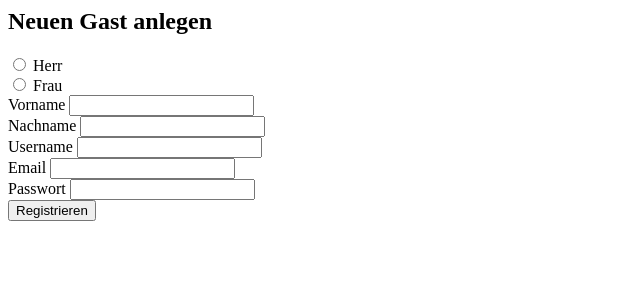
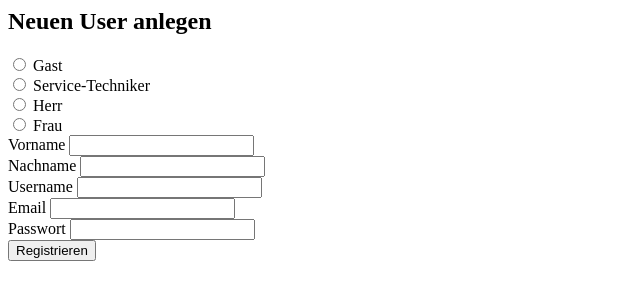
Before and after one commit to fatimatuana/webproj-main, a PHP site: page /signUpGuest.php in a window 1280 px wide. Shown: the top 300 px of the page, without its empty margins (0-640 px from the left). Run offline with PHP 8.4, Linux system fonts and the light colour scheme.

Commit message:
Update signUpGuest.php

```diff
--- a/signUpGuest.php
+++ b/signUpGuest.php
@@ -1,32 +1,28 @@
 <body>
   <div class="container">
 <form action="insert_into_db.php" method="post">
-  <h2>Neuen Gast anlegen</h2>
+<h2>Neuen User anlegen</h2>
 
-<input type="radio" name="gender"  id="male" value="male">
+<input type="radio" name="role"  id="guest" value="guest" required>
+<label for="role">Gast</label></br>
+<input type="radio" name="role"  id="technician" value="technician" required>
+<label for="role">Service-Techniker</label></br>
+<input type="radio" name="gender"  id="male" value="male" required>
 <label for="gender">Herr</label></br>
-
-<input type="radio" name="gender"  id="female" value="female">
+<input type="radio" name="gender"  id="female" value="female" required>
 <label for="gender">Frau</label></br>
-
 <label for="firstname">Vorname</label>
 <input type="text" name="firstname"  class="form-control" id="firstname" required></br>
-
 <label for="lastname">Nachname</label>
 <input type="text" name="lastname" class="form-control" id="lastname" required></br>
-
 <label for="username">Username</label>
 <input type="text" name="username" class="form-control" id="username" required></br>
-
 <label class="mt-3" for="email">Email</label>
 <input type="email" name="email" class="form-control"  id="email" required></br>
-
 <label class="mt-3"for="password">Passwort</label>
 <input type="password" name="password" class="form-control" id="password" required></br>
 <div class="form-group">
-
 <input type="submit" class="mt-3 btn btn-primary" name="create" value="Registrieren">
 </div>
-
 </div>
 </body>
```
